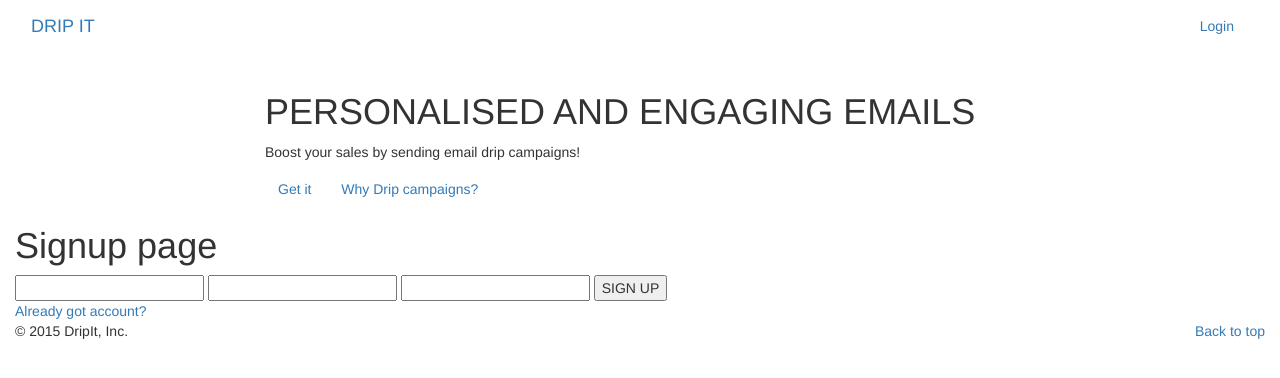
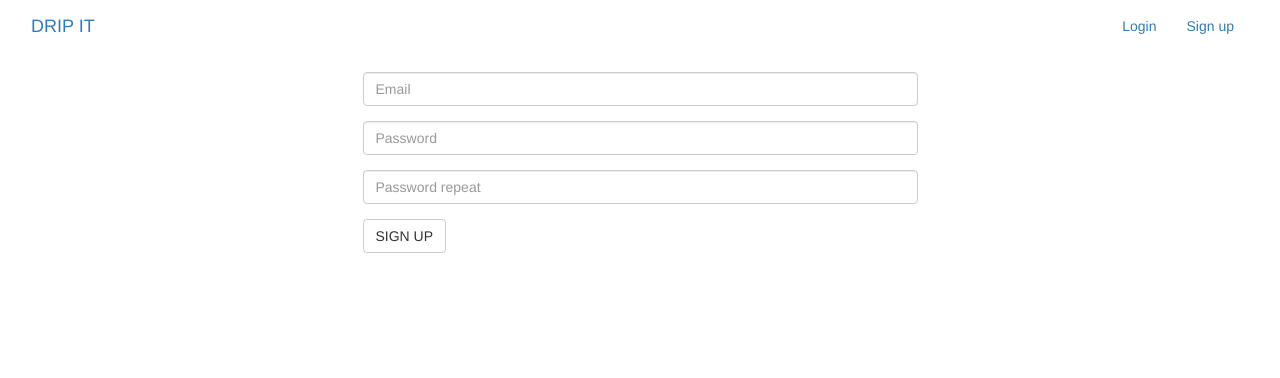
Before and after one commit to Dripitio/drip, a Flask app: page /signup in a window 1280 px wide. Shown: the top 378 px of the page. Run offline with Flask 2, Linux system fonts and the light colour scheme; some libraries are stand-ins or nearby versions.

Commit message:
Added styling for login and signup pages

```diff
--- a/drip/templates/base.html
+++ b/drip/templates/base.html
@@ -16,11 +16,6 @@
           integrity="sha512-dTfge/zgoMYpP7QbHy4gWMEGsbsdZeCXz7irItjcC3sPUFtf0kuFbDz/ixG7ArTxmDjLXDmezHubeNikyKGVyQ=="
           crossorigin="anonymous">
 
-    <!-- Optional theme -->
-{#    <link rel="stylesheet"#}
-{#          href="https://maxcdn.bootstrapcdn.com/bootstrap/3.3.5/css/bootstrap-theme.min.css"#}
-{#          integrity="sha384-aUGj/X2zp5rLCbBxumKTCw2Z50WgIr1vs/PFN4praOTvYXWlVyh2UtNUU0KAUhAX"#}
-{#          crossorigin="anonymous">#}
     {% block assets_head %}{% endblock %}
 </head>
 <body>
--- a/drip/templates/landing/base.html
+++ b/drip/templates/landing/base.html
@@ -6,57 +6,7 @@
 
 {% block content %}
     <div class="container-fluid">
-        <div class="row">
-            <div class="col-md-12 header-col">
-                <div class="nav-wrapper">
-                    <nav class="navbar transperant">
-                        <div class="container-fluid">
-                            <!-- Brand and toggle get grouped for better mobile display -->
-                            <div class="navbar-header">
-                                <button type="button" class="navbar-toggle collapsed"
-                                        data-toggle="collapse"
-                                        data-target="#bs-example-navbar-collapse-1"
-                                        aria-expanded="false">
-                                    <span class="sr-only">Toggle navigation</span>
-                                    <span class="icon-bar"></span>
-                                    <span class="icon-bar"></span>
-                                    <span class="icon-bar"></span>
-                                </button>
-                                <a class="navbar-brand" href="#">DRIP IT</a>
-                            </div>
-                            <div class="collapse navbar-collapse" id="bs-example-navbar-collapse-1">
-                                <ul class="nav navbar-nav navbar-right">
-                                    <li><a href="{{ url_for('main.login') }}">Login</a></li>
-                                </ul>
-                            </div>
-                        </div>
-                    </nav>
-                </div>
-                <div class="container header-text">
-                    <div class="row">
-                        <div class="col-md-8 col-sm-offset-2">
-                            <h1>PERSONALISED AND ENGAGING EMAILS</h1>
-
-                            <div class="description">
-                                <p>Boost your sales by sending email drip campaigns!</p>
-                            </div>
-
-                            <div class="top-big-link">
-                                <a class="btn btn-link-1" href="{{ url_for('main.signup') }}">Get it</a>
-                                <a class="btn btn-link-2" href="#features">Why Drip campaigns?</a>
-                            </div>
-                        </div>
-                    </div>
-                </div>
-            </div>
-        </div>
         {% block content_middle %}{% endblock %}
-
-        <footer>
-            <p class="pull-right"><a href="#">Back to top</a></p>
-
-            <p>© 2015 DripIt, Inc.</p>
-        </footer>
     </div>
 {% endblock %}
 
--- a/drip/templates/landing/signup.html
+++ b/drip/templates/landing/signup.html
@@ -1,17 +1,30 @@
 {% extends "landing/base.html" %}
 
 {% block content_middle %}
-    <h1>Signup page</h1>
-
-    <form action="" method="post" id="signup_form" name="signup">
-        {{ form.csrf_token() }}
-        {{ form.email() }}
-        {{ form.password() }}
-        {{ form.password_repeat() }}
-        <button type="submit">SIGN UP</button>
-    </form>
-
-    <a href="{{ url_for('main.login', next=next) }}">
-        Already got account?
-    </a>
+    <div class="row">
+        <div class="col-md-12 header-col" style="height: 100%">
+            {% include "partials/_navbar.html" %}
+        </div>
+    </div>
+    <div class="row">
+        <div class="container login">
+            <div class="row">
+                <div class="col-sm-6 col-sm-offset-3 form-box">
+                    <form action="" class="login-form" method="post" id="signin_form" name="signin">
+                        {{ form.csrf_token() }}
+                        <div class="form-group">
+                            {{ form.email(placeholder="Email", class="form-email form-control") }}
+                        </div>
+                        <div class="form-group">
+                            {{ form.password(placeholder="Password", class="form-password form-control") }}
+                        </div>
+                        <div class="form-group">
+                            {{ form.password(placeholder="Password repeat", class="form-password form-control") }}
+                        </div>
+                        <button type="submit" class="btn btn-default">SIGN UP</button>
+                    </form>
+                </div>
+            </div>
+        </div>
+    </div>
 {% endblock %}
--- /dev/null
+++ b/drip/templates/partials/_navbar.html
@@ -0,0 +1,27 @@
+<div class="nav-wrapper">
+    <nav class="navbar transperant">
+        <div class="container-fluid">
+            <!-- Brand and toggle get grouped for better mobile display -->
+            <div class="navbar-header">
+                <button type="button" class="navbar-toggle collapsed"
+                        data-toggle="collapse"
+                        data-target="#bs-example-navbar-collapse-1"
+                        aria-expanded="false">
+                    <span class="sr-only">Toggle navigation</span>
+                    <span class="icon-bar"></span>
+                    <span class="icon-bar"></span>
+                    <span class="icon-bar"></span>
+                </button>
+                <a class="navbar-brand" href="{{ url_for('main.index') }}">DRIP IT</a>
+            </div>
+            <div class="collapse navbar-collapse" id="bs-example-navbar-collapse-1">
+                <ul class="nav navbar-nav navbar-right">
+                    <li><a href="{{ url_for('main.signup') }}" class="signup">Sign up</a></li>
+                </ul>
+                <ul class="nav navbar-nav navbar-right">
+                    <li><a href="{{ url_for('main.login') }}">Login</a></li>
+                </ul>
+            </div>
+        </div>
+    </nav>
+</div>
```
Also changed, not shown: drip/static/sass/landingpage.scss (+21 -2 lines), drip/templates/landing/landing.html (+27 -1 lines), drip/templates/landing/login.html (+26 -8 lines).
